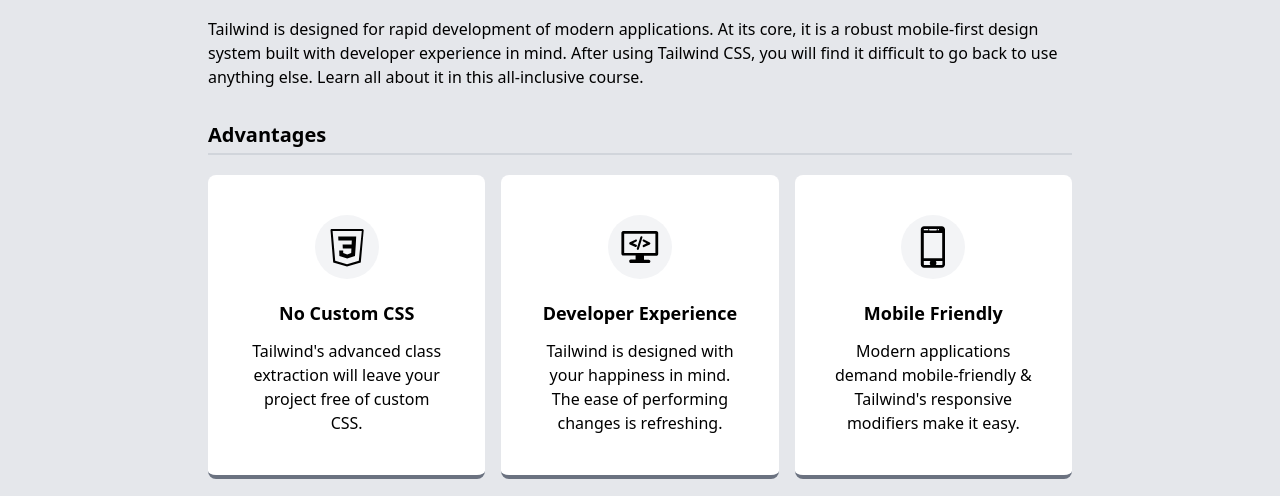
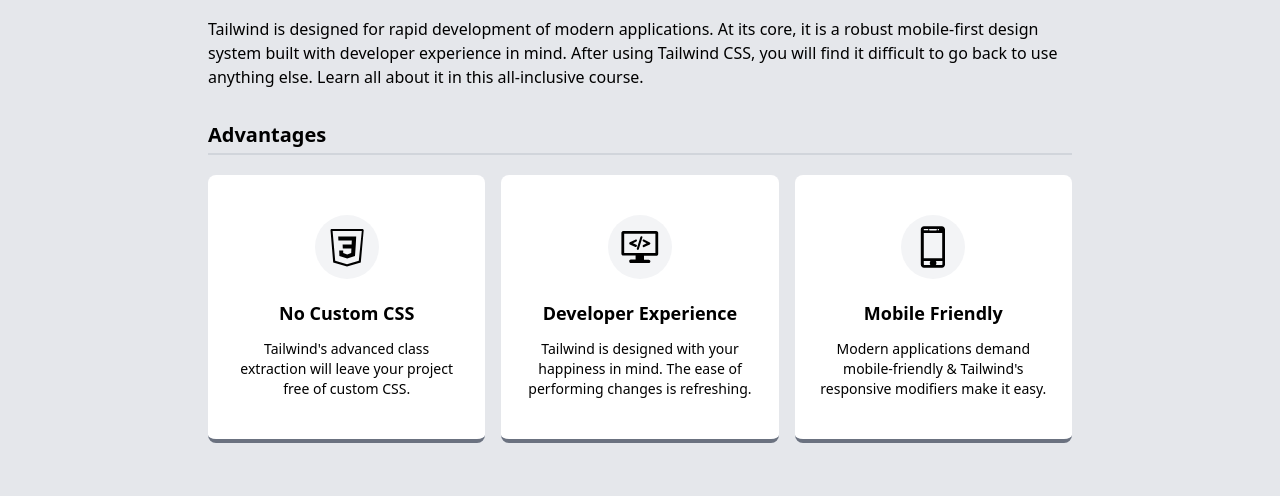
Before and after one commit to arta/learn-tailwindcss-final-project, a website: page index.html in a window 1280 px wide. Shown: the part 298-794 px from the top of the page. Drawn offline with nearby package versions, Linux system fonts and the light colour scheme; files that its build step writes are made by us from their sources.

Commit message:
tweak mid section columns padding

```diff
--- a/index.html
+++ b/index.html
@@ -54,7 +54,7 @@
 
           <h2 class="border-b-2 border-gray-300 font-bold mb-5 sm:col-span-full pb-1 text-xl">Advantages</h2>
 
-          <div class="bg-white border-b-4 border-gray-500 flex flex-col mb-4 p-10 rounded-lg text-center">
+          <div class="bg-white border-b-4 border-gray-500 flex flex-col mb-4 px-6 py-10 rounded-lg text-center">
             <h3 class="font-bold mb-3 text-lg">No Custom CSS</h3>
             <svg class="bg-gray-100 mx-auto order-first mb-5 p-2 rounded-full w-16" xmlns="http://www.w3.org/2000/svg" viewBox="0 0 24 24">
               <title>CSS icon</title>
@@ -62,27 +62,27 @@
                 d="M18.9 19.7l-6.9 2-6.9-2L3.7 3h16.7c-.5 5.6-1 11.1-1.5 16.7zM19.4 4H4.8l1.3 14.9 5.9 1.7 5.9-1.7L19.4 4zM8.1 13.8h2V15l2 .7 2-.7.1-2.2H9.9l-.1-2h4.5l.1-2H7.7l-.1-2h9l-.2 3.9-.4 5.8-3.9 1.3-3.9-1.3-.1-2.7z"
                 fill-rule="evenodd" clip-rule="evenodd" />
             </svg>
-            <p>Tailwind's advanced class extraction will leave your project free of custom CSS.</p>
+            <p class="text-sm">Tailwind's advanced class extraction will leave your project free of custom CSS.</p>
           </div>
 
-          <div class="bg-white border-b-4 border-gray-500 flex flex-col mb-4 p-10 rounded-lg text-center">
+          <div class="bg-white border-b-4 border-gray-500 flex flex-col mb-4 px-6 py-10 rounded-lg text-center">
             <h3 class="font-bold mb-3 text-lg">Developer Experience</h3>
             <svg class="bg-gray-100 mx-auto order-first mb-5 p-2 rounded-full w-16" xmlns="http://www.w3.org/2000/svg" viewBox="0 0 24 24">
               <title>Developer icon</title>
               <path
                 d="M20.1 4H3.6c-.5 0-.9.4-.9.9v10.5c0 .5.4.9.9.9h6.2v2H7.4c-.5 0-.8.4-.8.8s.3.9.8.9h9c.5 0 .8-.4.8-.8s-.4-.8-.8-.8H14v-2h6.2c.5 0 .9-.4.9-.9V4.9c-.1-.5-.5-.9-1-.9zm-.4 11H4.1V5.4h15.6V15zM6.9 10.7L9.7 12h.2c.1 0 .2 0 .3-.1.2-.1.3-.3.3-.5s-.1-.4-.3-.5l-1.7-.8 1.7-.8c.2-.1.3-.3.3-.5s-.1-.4-.3-.5h-.3c-.1 0-.2 0-.2.1L6.9 9.6c-.2.1-.3.3-.3.5 0 .3.1.5.3.6zm3.6 2.6c.1.1.3.2.4.2.2 0 .4-.2.5-.4l1.8-5.8c.1-.2 0-.4-.1-.5-.1-.1-.3-.2-.4-.2-.2 0-.4.2-.5.4l-1.8 5.8c0 .2 0 .4.1.5zm2.8-4.5c0 .2.1.4.3.5l1.7.8-1.7.9c-.2.1-.3.3-.3.5s.1.4.3.5c.1.1.2.1.3.1.1 0 .2 0 .2-.1l2.8-1.3c.2-.1.3-.3.3-.5s-.1-.4-.3-.5L14 8.3c-.1 0-.1-.1-.2-.1s-.2 0-.3.1c-.1.2-.2.3-.2.5z" />
             </svg>
-            <p>Tailwind is designed with your happiness in mind. The ease of performing changes is refreshing.</p>
+            <p class="text-sm">Tailwind is designed with your happiness in mind. The ease of performing changes is refreshing.</p>
           </div>
 
-          <div class="bg-white border-b-4 border-gray-500 flex flex-col mb-4 p-10 rounded-lg text-center">
+          <div class="bg-white border-b-4 border-gray-500 flex flex-col mb-4 px-6 py-10 rounded-lg text-center">
             <h3 class="font-bold mb-3 text-lg">Mobile Friendly</h3>
             <svg class="bg-gray-100 mx-auto order-first mb-5 p-2 rounded-full w-16" xmlns="http://www.w3.org/2000/svg" viewBox="0 0 24 24">
               <title>Mobile icon</title>
               <path
                 d="M15.3 3.3c0-.2.1-.3.3-.3h.4c.2 0 .3.1.3.3 0 .2-.1.3-.3.3h-.3c-.2.1-.4-.1-.4-.3zm-5 .4h3.3c.2 0 .3-.1.3-.3.1-.3 0-.4-.2-.4h-3.3c-.3 0-.4.1-.4.3 0 .2.1.4.3.4zm7.4 14.6v2.5c0 .7-.5 1.2-1.2 1.2h-9c-.7 0-1.2-.5-1.2-1.2V3.2c0-.7.6-1.2 1.2-1.2h8.9c.7 0 1.2.5 1.2 1.2v15.1zM7 18h10V4.7H7V18zM7 3.2V4h10v-.8c0-.3-.2-.5-.5-.5h-9c-.3 0-.5.2-.5.5zm10 17.6v-2.1H7v2.1c0 .3.2.5.5.5h8.9c.4 0 .6-.2.6-.5zm-3.7-.9v.2c0 .5-.4.9-.9.9h-.8c-.5 0-.9-.4-.9-.9v-.2c0-.5.4-.9.9-.9h.8c.5 0 .9.4.9.9zm-.6 0c0-.1-.1-.3-.3-.3h-.8c-.1 0-.3.1-.3.3v.2c0 .1.1.3.3.3h.8c.1 0 .3-.1.3-.3v-.2zm3.8 2.5h-9c-.9 0-1.6-.7-1.6-1.6V3.2c0-.9.7-1.6 1.6-1.6h8.9c.9 0 1.6.7 1.6 1.6v17.6c0 .9-.7 1.6-1.5 1.6zM13.4 21h3.1c.1 0 .2-.1.2-.2V19h-3.3c.2.2.3.5.3.9v.2c0 .3-.1.6-.3.9zm-6-2v1.8c0 .1.1.2.2.2h3.1c-.2-.2-.3-.5-.3-.9v-.2c0-.3.1-.6.3-.9H7.4zm0-1.4h9.2V5H7.4v12.6zm6.9-14h.7v-.3V3h-.7c0 .1.1.2.1.3s0 .2-.1.3zm-6.9 0h2.3c0-.1-.1-.2-.1-.3s0-.2.1-.3H7.5c-.1 0-.1.1-.1.2v.4z" />
             </svg>
-            <p>Modern applications demand mobile-friendly & Tailwind's responsive modifiers make it easy.</p>
+            <p class="text-sm">Modern applications demand mobile-friendly & Tailwind's responsive modifiers make it easy.</p>
           </div>
         </div>
       </section>
```
